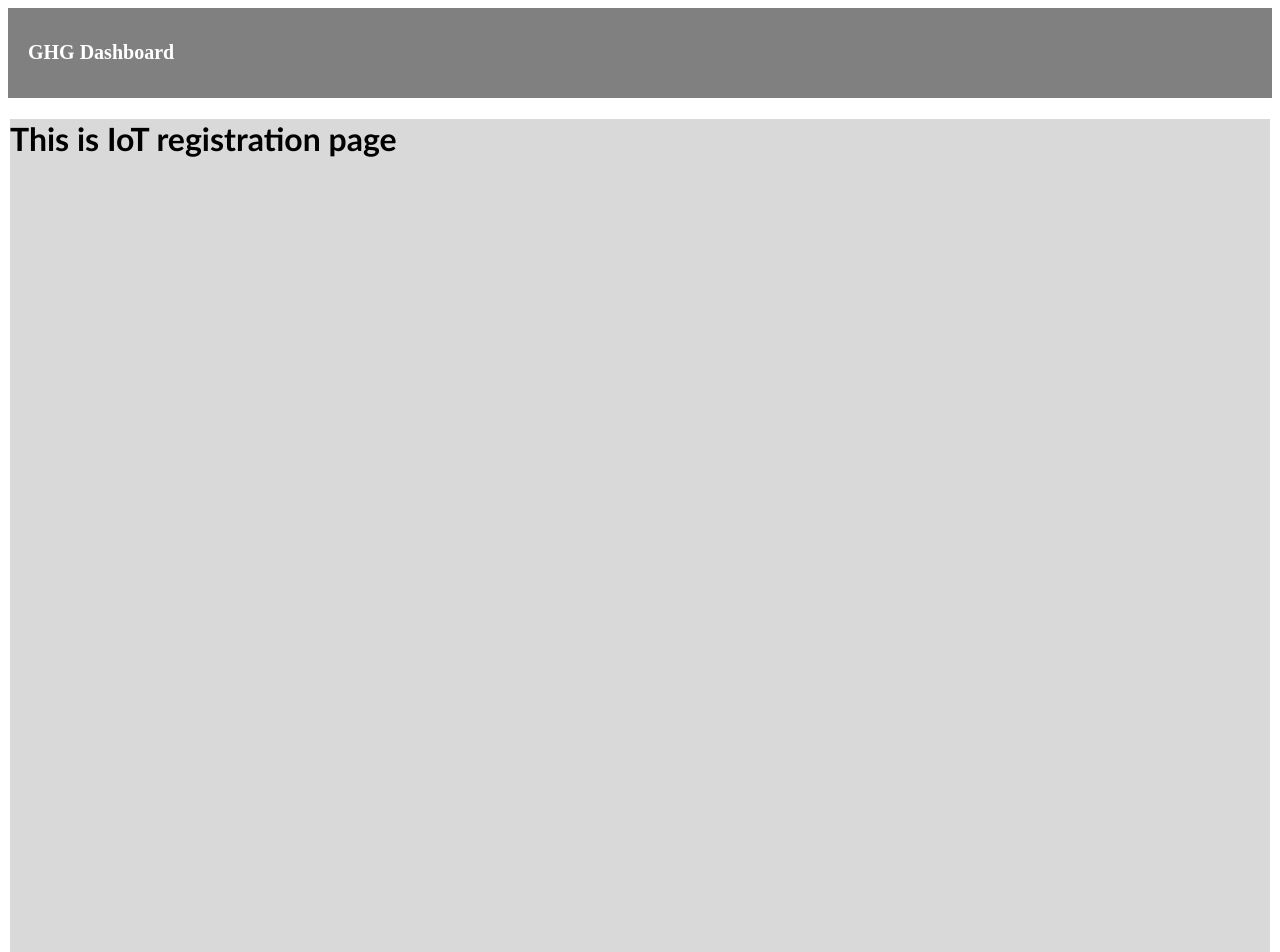
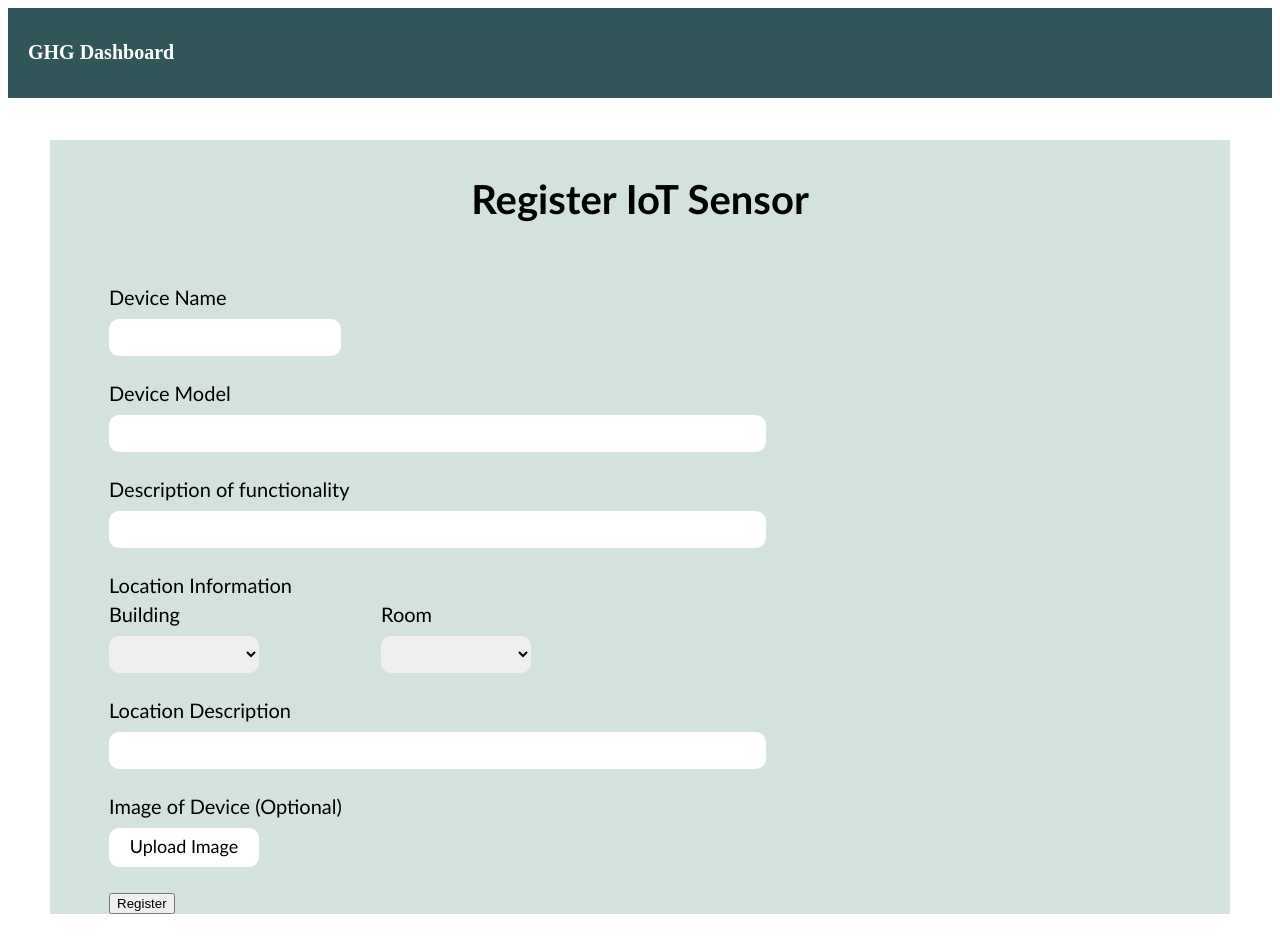
Before and after one commit to zahraariff/personalized-ghg-dashboard, an Angular app in the folder ghg-dashboard/: page /register-iot-sensor in a window 1280 px wide. Shown: the top 952 px of the page. Built offline with nearby package versions, Linux system fonts and the light colour scheme.

Commit message:
UI of IoT Registration Page

```diff
--- a/ghg-dashboard/src/app/app.component.scss
+++ b/ghg-dashboard/src/app/app.component.scss
@@ -1,6 +1,6 @@
 .navbar {
     max-width: 100%;
-    background-color: gray;
+    background-color: #315659;
     color: white;
     padding: 20px;
 }
--- a/ghg-dashboard/src/page/iot-registration-page/iot-registration-page.component.html
+++ b/ghg-dashboard/src/page/iot-registration-page/iot-registration-page.component.html
@@ -1,3 +1,39 @@
 <div class="irp">
-    <h1>This is IoT registration page</h1>
+    <h1 class="irp-header">Register IoT Sensor</h1>
+    <form class="irp-form" action="">
+        <div class="irp-form-item">
+            <label for="">Device Name</label>
+            <input class="irp-form-input short--" type="text">
+        </div>
+        <div class="irp-form-item">
+            <label for="">Device Model</label>
+            <input class="irp-form-input"type="text">
+        </div>
+        <div class="irp-form-item">
+            <label for="">Description of functionality</label>
+            <input class="irp-form-input" type="text">
+        </div>
+        <p class="irp-form-p">Location Information</p>
+        <div class="irp-form-item select--">
+            <div class="irp-f-i-div">
+                <label for="">Building</label>
+                <select name="" id=""></select>
+            </div>
+            <div class="irp-f-i-div">
+                <label for="">Room</label>
+                <select name="" id=""></select>
+            </div>
+        </div>
+        <div class="irp-form-item">
+            <label for="">Location Description</label>
+            <input class="irp-form-input"type="text">
+        </div>
+        <div class="irp-form-item">
+            <label for="">Image of Device (Optional) </label>
+            <label class="irp-form-input file--" for=""> Upload Image
+                <input style="display: none" class="irp-form-input" type="file">
+            </label>
+        </div>
+    </form>
+    <button>Register</button>
 </div>
--- a/ghg-dashboard/src/page/iot-registration-page/iot-registration-page.component.scss
+++ b/ghg-dashboard/src/page/iot-registration-page/iot-registration-page.component.scss
@@ -1,6 +1,83 @@
 .irp {
-    background-color: #D9D9D9;
-    margin: 2px;
-    min-height: 1000px;
+    background-color: #80ADA059;
+    margin: 42px;
     font-family: 'Gill Sans', 'Gill Sans MT', Calibri, 'Trebuchet MS', sans-serif;
+    padding: 0px 59px;
 }
+
+.irp-header {
+    text-align: center;
+    font-size: 40px;
+    padding: 35px;
+}
+
+.irp-form-item {
+    padding-bottom: 25px;
+    font-size: 20px;
+    display: flex;
+    flex-direction: column;
+
+    label {
+        padding-bottom: 10px;
+    }
+
+    input {
+        height: 37px;
+        border-radius: 10px;
+        border: none;
+        padding: 0px 10px;
+
+        &:focus {
+            outline: none;
+        }
+    }
+
+
+    &.select-- {
+        display: flex;
+        flex-direction: row;
+    }
+}
+
+.irp-form-input {
+    width: 60%;
+
+    &.short-- {
+        width: 20%;
+    }
+
+    &[type="file"]{
+        background: white;
+    }
+
+    &.file-- {
+        background: white;
+        border-radius: 10px;
+        text-align: center;
+        width: 150px;
+        font-size: 18px;
+        vertical-align: middle;
+        padding: 7px 0px;
+        cursor: pointer;
+    }
+}
+
+.irp-form-p {
+    font-size: 20px;
+    padding-bottom: 5px;
+    margin: 0;
+}
+
+.irp-f-i-div {
+    display: flex;
+    flex-direction: column;
+    padding-right: 122px;
+
+    select {
+        width: 150px;
+        height: 37px;
+        border: none;
+        outline: none;
+        border-radius: 10px;
+    }
+}
```
